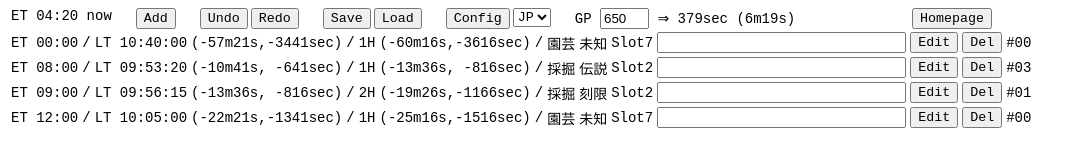
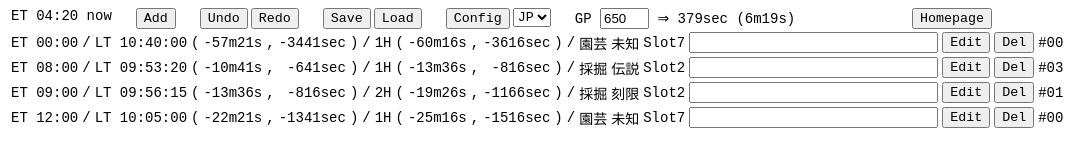
Before and after one commit to quercus2011/eorclock, an Electron app: page index.html in a window 1000 px wide. Shown: the whole page, 1066 px wide, since content can reach past the window. Drawn offline with Linux system fonts and the light colour scheme.

Commit message:
Split "countdown" field and "remain" field

```diff
--- a/eorclock.js
+++ b/eorclock.js
@@ -68,12 +68,20 @@
         return [date.getHours(), date.getMinutes(), date.getSeconds()].map(to2digits).join(':');
       }
 
-      function toCountDown(enableMS, enableSec, subject, now) {
+      function calcCountDown(subject, now) {
         const remain = 1000*Math.floor(((subject >= now ? 0 : et2lt('24:00')) + subject - now)/1000);
-        if (remain < 0) throw 'ERROR: toCountDown(): BUG';
-        const sec = remain/1000;
-        if (sec > 9999) throw 'ERROR: toCountDown(): too large remain: "' + remain + '"';
-        return '(' + [enableMS && ('-' + toMS(remain)), enableSec && padStart('-' + sec + 'sec', 8, ' ')].filter((e) => e).join(',') + ')';
+        if (remain < 0) throw 'ERROR: calcCountDown(): BUG';
+        if (remain > 9999*1000) throw 'ERROR: calcCountDown(): too large remain: "' + remain + '"';
+        if (remain > (99*60+99)*1000) throw 'ERROR: calcCountDown(): too large remain: "' + remain + '"';
+        return remain;
+      }
+
+      function toCountDownMS(subject, now) {
+        return '-' + toMS(calcCountDown(subject, now));
+      }
+
+      function toCountDownSec(subject, now) {
+        return padStart('-' + (calcCountDown(subject, now)/1000) + 'sec', 8, ' ');
       }
 
       function writeContent(dom, className, content, enableCheck) {
@@ -150,8 +158,10 @@
         if (subject < 1*now) throw 'ERROR: updateRow(): BUG';
 
         writeContent(dom, 'localtime', 'LT ' + toHMS(subject), false);
-        writeContent(dom, 'countdown', toCountDown(true, true, subject, now), true);
-        writeContent(dom, 'remain', toCountDown(true, true, limit, now), true);
+        writeContent(dom, 'countdownMS', toCountDownMS(subject, now), true);
+        writeContent(dom, 'countdownSec', toCountDownSec(subject, now), true);
+        writeContent(dom, 'remainMS', toCountDownMS(limit, now), true);
+        writeContent(dom, 'remainSec', toCountDownSec(limit, now), true);
       }
 
       function loop(list, next) {
--- a/index.html
+++ b/index.html
@@ -53,10 +53,18 @@
           <td class="subject">ET 00:00</td>
           <td class="separator">/</td>
           <td class="localtime">LT 12:34:32</td>
-          <td class="countdown">(-56m01s,-3361sec)</td>
+          <td class="countdown countdownLeftParenthesis">(</td>
+          <td class="countdown countdownMS">-56m01s</td>
+          <td class="countdown countdownSeparator">,</td>
+          <td class="countdown countdownSec">-3361sec</td>
+          <td class="countdown countdownRightParenthesis">)</td>
           <td class="separator">/</td>
           <td class="period">1H</td>
-          <td class="remain"></td>
+          <td class="remain remainLeftParenthesis">(</td>
+          <td class="remain remainMS">-63m44s</td>
+          <td class="remain remainSeparator">,</td>
+          <td class="remain remainSec">-4444sec</td>
+          <td class="remain remainRightParenthesis">)</td>
           <td class="separator">/</td>
           <td class="job">園芸</td>
           <td class="type">未知</td>
@@ -70,10 +78,18 @@
           <td class="subject">ET 08:00</td>
           <td class="separator">/</td>
           <td class="localtime">LT 13:43:52</td>
-          <td class="countdown">(-65m13s,-3913sec)</td>
+          <td class="countdown countdownLeftParenthesis">(</td>
+          <td class="countdown countdownMS">-65m13s</td>
+          <td class="countdown countdownSeparator">,</td>
+          <td class="countdown countdownSec">-3913sec</td>
+          <td class="countdown countdownRightParenthesis">)</td>
           <td class="separator">/</td>
           <td class="period">1H</td>
-          <td class="remain">(-01m35s, -95sec)</td>
+          <td class="remain remainLeftParenthesis">(</td>
+          <td class="remain remainMS">-01m35s</td>
+          <td class="remain remainSeparator">,</td>
+          <td class="remain remainSec">  -95sec</td>
+          <td class="remain remainRightParenthesis">)</td>
           <td class="separator">/</td>
           <td class="job">採掘</td>
           <td class="type">伝説</td>
@@ -87,10 +103,18 @@
           <td class="subject">ET 09:00</td>
           <td class="separator">/</td>
           <td class="localtime">LT 07:30:01</td>
-          <td class="countdown">(-00m51s,  -51sec)</td>
+          <td class="countdown countdownLeftParenthesis">(</td>
+          <td class="countdown countdownMS">-00m51s</td>
+          <td class="countdown countdownSeparator">,</td>
+          <td class="countdown countdownSec">  -51sec</td>
+          <td class="countdown countdownRightParenthesis">)</td>
           <td class="separator">/</td>
           <td class="period">2H</td>
-          <td class="remain"></td>
+          <td class="remain remainLeftParenthesis">(</td>
+          <td class="remain remainMS">-12m33s</td>
+          <td class="remain remainSeparator">,</td>
+          <td class="remain remainSec"> -555sec</td>
+          <td class="remain remainRightParenthesis">)</td>
           <td class="separator">/</td>
           <td class="job">採掘</td>
           <td class="type">刻限</td>
@@ -104,10 +128,18 @@
           <td class="subject">ET 12:00</td>
           <td class="separator">/</td>
           <td class="localtime">LT 09:23:45</td>
-          <td class="countdown">(-07m45s, -465sec)</td>
+          <td class="countdown countdownLeftParenthesis">(</td>
+          <td class="countdown countdownMS">-07m45s</td>
+          <td class="countdown countdownSeparator">,</td>
+          <td class="countdown countdownSec"> -465sec</td>
+          <td class="countdown countdownRightParenthesis">)</td>
           <td class="separator">/</td>
           <td class="period">1H</td>
-          <td class="remain"></td>
+          <td class="remain remainLeftParenthesis">(</td>
+          <td class="remain remainMS">-32m33s</td>
+          <td class="remain remainSeparator">,</td>
+          <td class="remain remainSec">-2777sec</td>
+          <td class="remain remainRightParenthesis">)</td>
           <td class="separator">/</td>
           <td class="job">園芸</td>
           <td class="type">未知</td>
```
